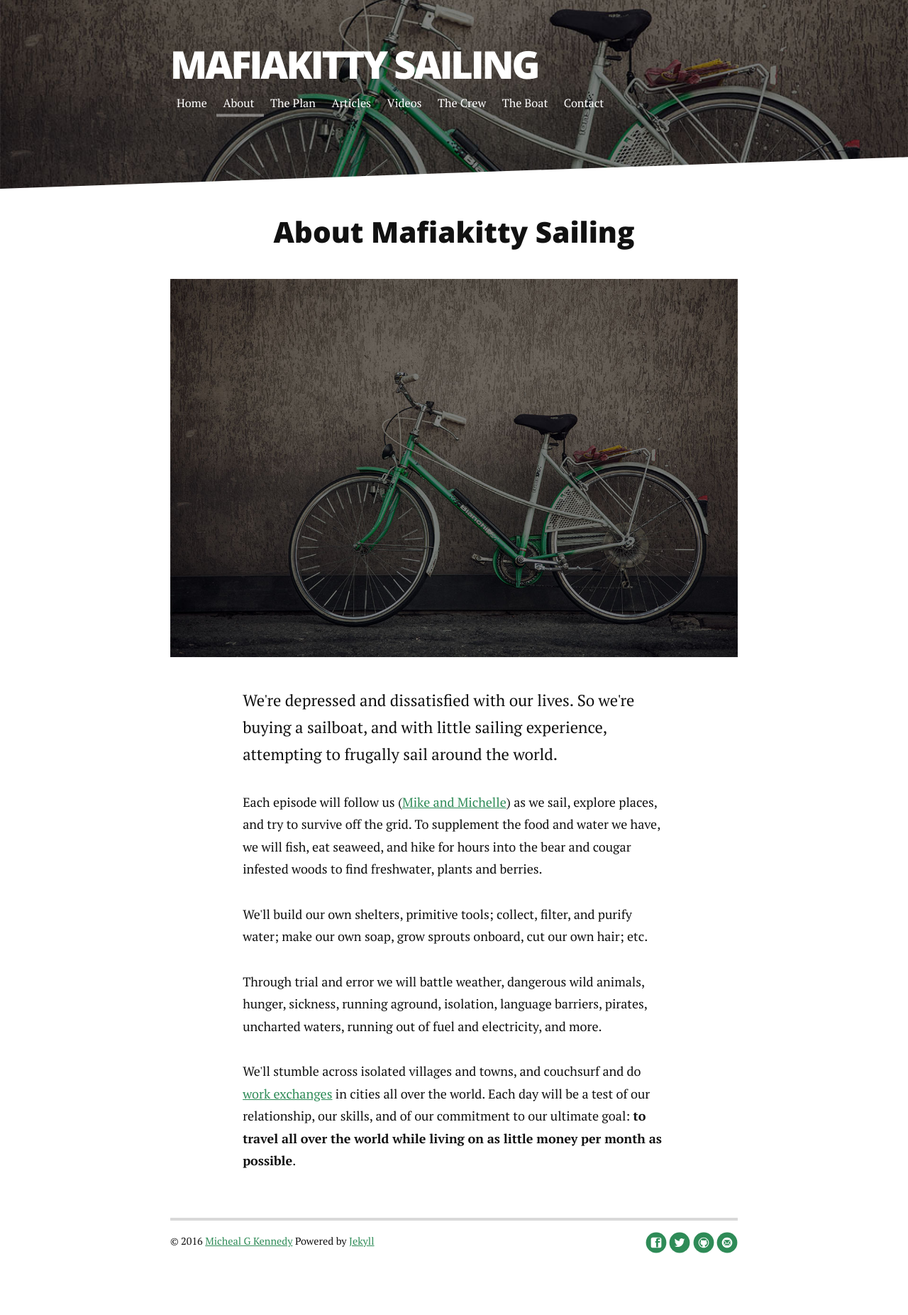
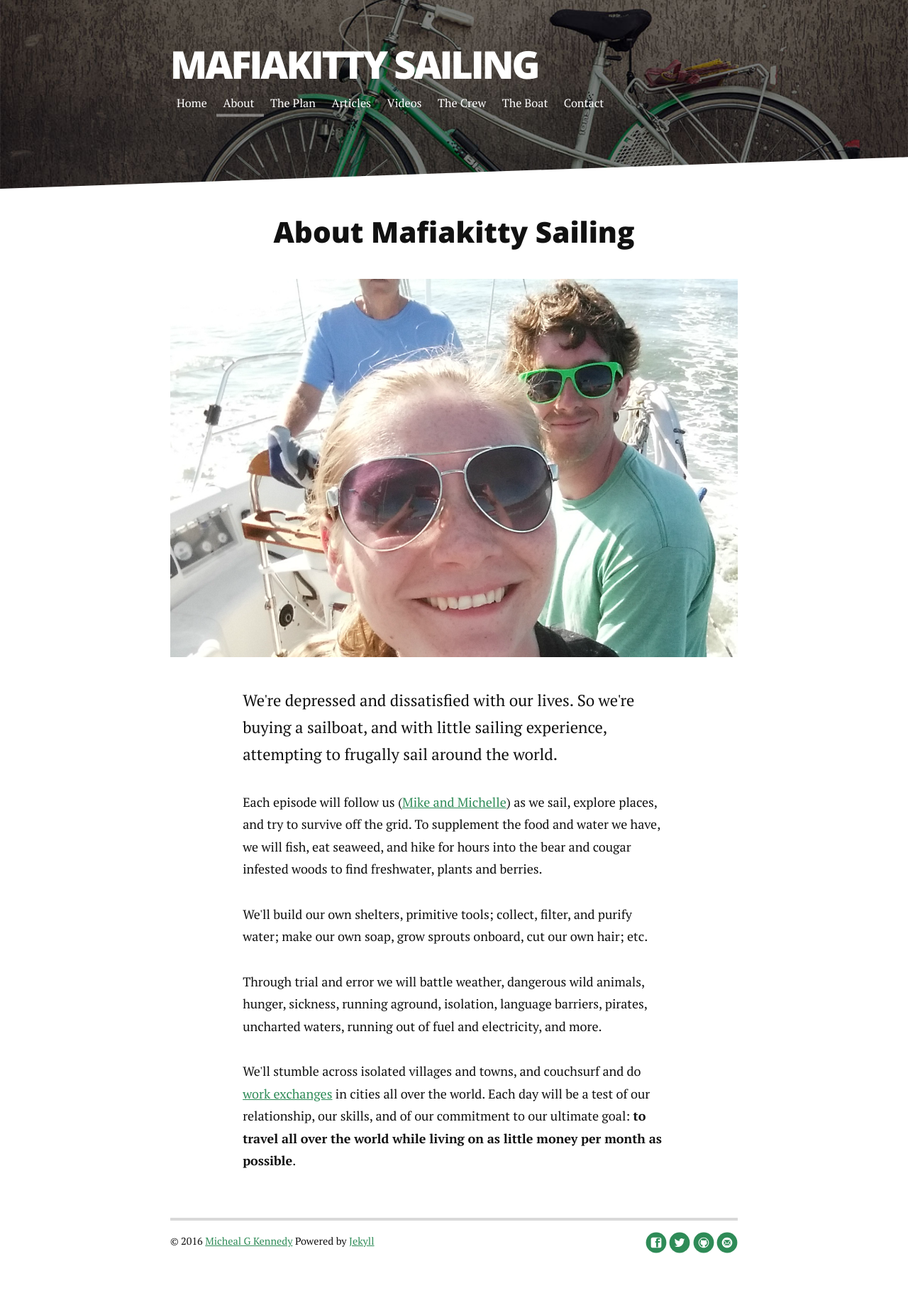
Before and after one commit to MichealKennedy/channel-old, a Jekyll site: the page built from about.md, in a window 1280 px wide. Shown: the whole page at 71% size. Built offline with Jekyll 4.4.1, drawn with Linux system fonts in a browser that asks for light colours; nearby versions of some CDN libraries; comment, search, counter and statistics services are not loaded.

Commit message:
New image.

```diff
--- a/about.md
+++ b/about.md
@@ -5,7 +5,7 @@
 
 <div class="post">
 	<h2 class="pageTitle">About Mafiakitty Sailing</h2>
-	<img src="{{ '/assets/img/touring.jpg' | prepend: site.baseurl }}" alt="">
+	<img src="{{ '/assets/img/us-on-boat.png' | prepend: site.baseurl }}" alt="">
 
 <p class="intro">We're depressed and dissatisfied with our lives. So we're buying a sailboat, and with little sailing experience, attempting to frugally sail around the world.
 </p>
```
